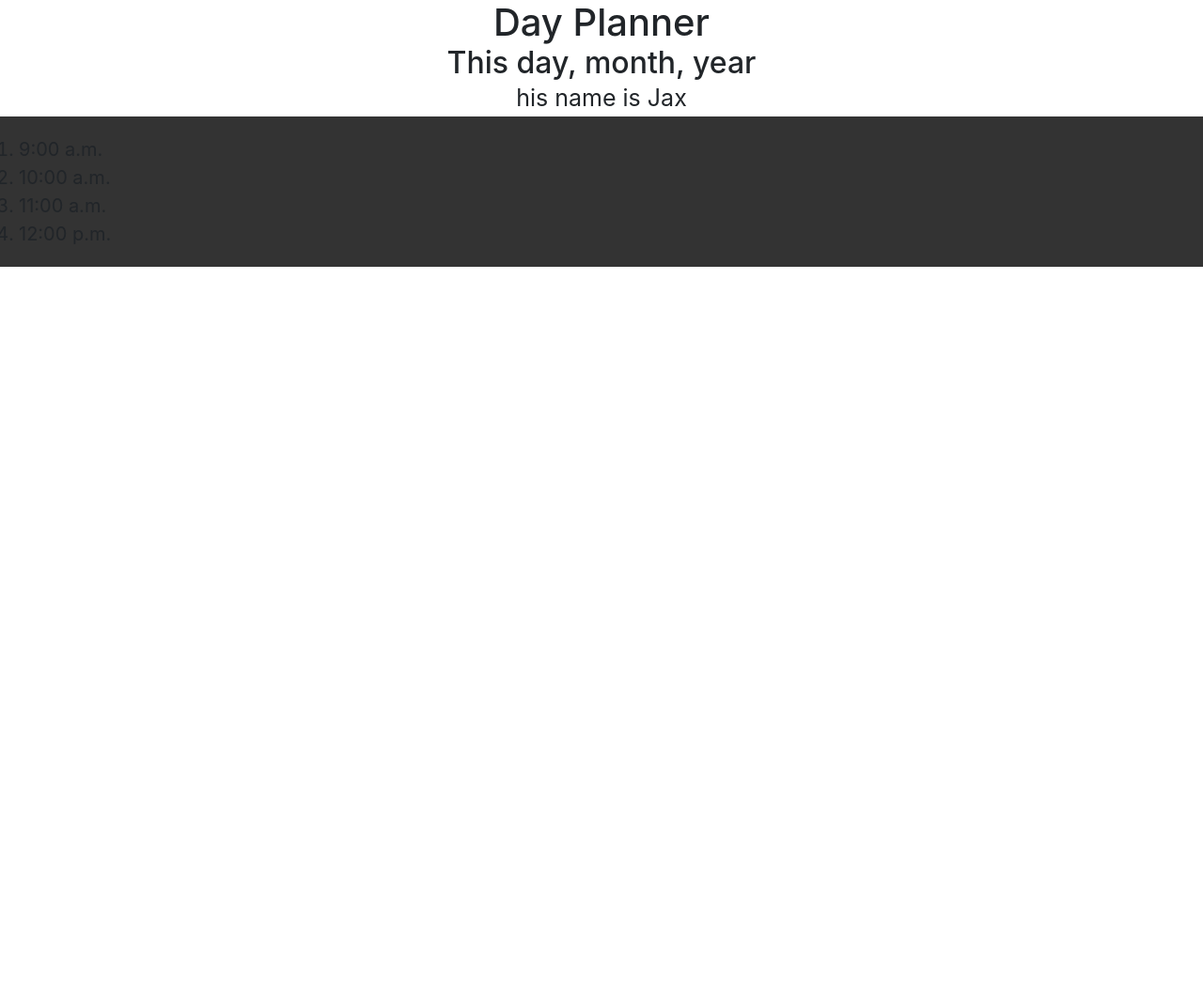
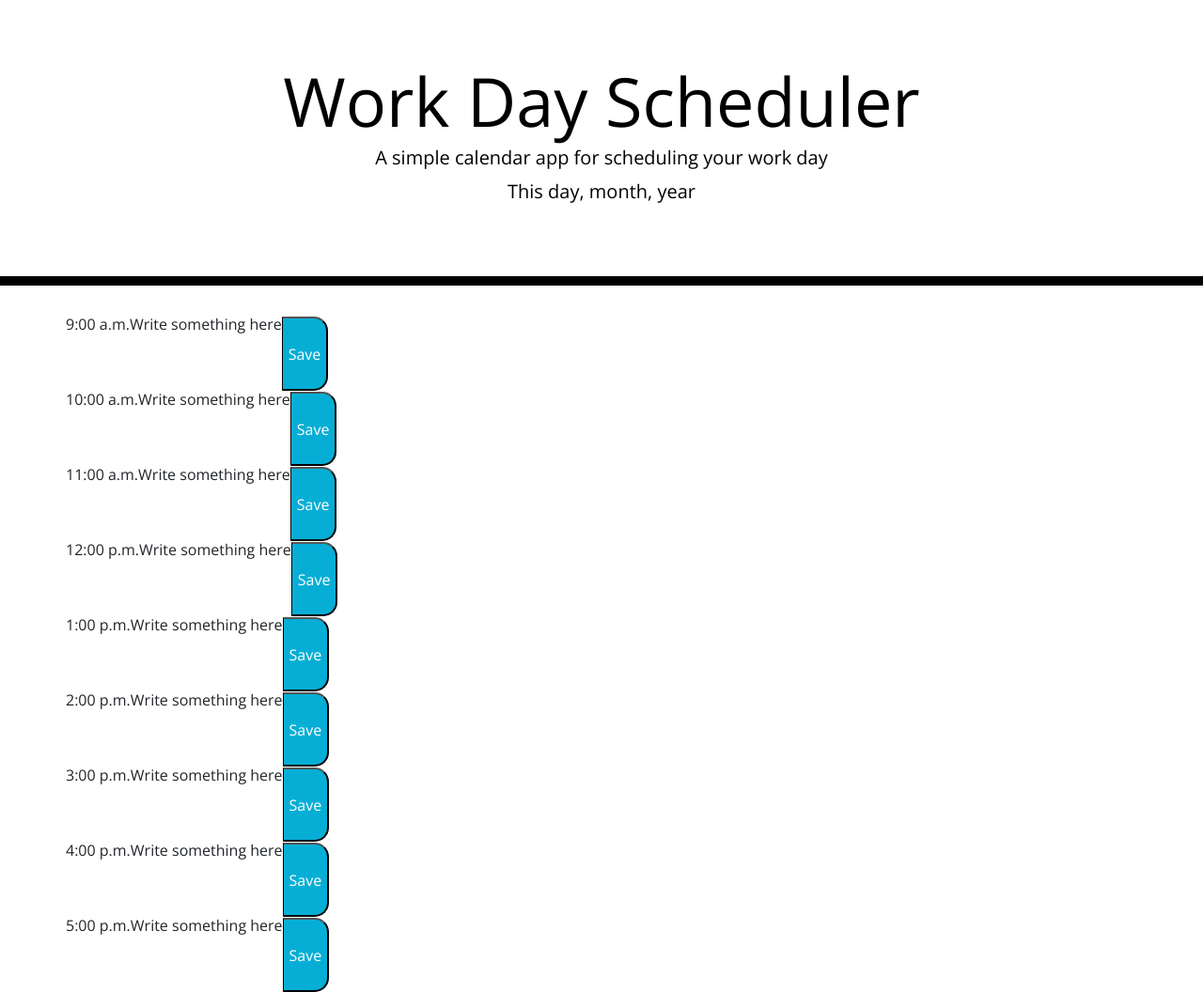
Before and after one commit to ajrsabet/Day_Planner, a plain HTML site: page index.html in a window 1280 px wide. Shown: the whole page at 94% size. Before the commit the page ends 800 px from the top, so only its background shows below. Drawn offline with nearby package versions, Linux system fonts and the light colour scheme.

Commit message:
basic stucture

```diff
--- a/index.html
+++ b/index.html
@@ -1,28 +1,46 @@
-<!doctype html>
+<!DOCTYPE html>
 <html lang="en">
-  <head>
-    <!-- Required meta tags -->
-    <meta charset="utf-8">
-    <meta name="viewport" content="width=device-width, initial-scale=1, shrink-to-fit=no">
 
-    <!-- Bootstrap CSS -->
-    <link rel="stylesheet" href="https://stackpath.bootstrapcdn.com/bootstrap/4.3.1/css/bootstrap.min.css" integrity="sha384-ggOyR0iXCbMQv3Xipma34MD+dH/1fQ784/j6cY/iJTQUOhcWr7x9JvoRxT2MZw1T" crossorigin="anonymous">
-<!-- Added link to the jQuery Library -->
-<script src="https://cdnjs.cloudflare.com/ajax/libs/jquery/3.2.1/jquery.min.js"></script>
-    <title>Day Planner</title>
-  </head>
-  <body>
-    <div class="container">
+<head>
+	<meta charset="UTF-8" />
+	<meta name="viewport" content="width=device-width, initial-scale=1.0" />
+	<meta http-equiv="X-UA-Compatible" content="ie=edge" />
+	<link rel="stylesheet" href="https://stackpath.bootstrapcdn.com/bootstrap/4.3.1/css/bootstrap.min.css" />
+	<link rel="stylesheet" href="https://use.fontawesome.com/releases/v5.8.1/css/all.css"
+		integrity="sha384-50oBUHEmvpQ+1lW4y57PTFmhCaXp0ML5d60M1M7uH2+nqUivzIebhndOJK28anvf" crossorigin="anonymous" />
 
+	<link href="https://fonts.googleapis.com/css?family=Open+Sans&display=swap" rel="stylesheet" />
+	<link rel="stylesheet" href="https://stackpath.bootstrapcdn.com/bootstrap/4.3.1/css/bootstrap.min.css"
+		integrity="sha384-ggOyR0iXCbMQv3Xipma34MD+dH/1fQ784/j6cY/iJTQUOhcWr7x9JvoRxT2MZw1T" crossorigin="anonymous">
+	<link rel="stylesheet" href="style.css" />
+	<title>Work Day Scheduler</title>
+</head>
 
-    </div>
+<body>
+	<header class="jumbotron">
+		<h1 class="display-3">Work Day Scheduler</h1>
+		<p class="lead">A simple calendar app for scheduling your work day</p>
+		<p id="currentDay" class="lead"></p>
+	</header>
+	<div class="container">
+		<!-- Timeblocks go here -->
 
-    <!-- JavaScript -->
-    <script src="script.js"></script>
-    <script src="moment.js"></script>
-    <!-- jQuery first, then Popper.js, then Bootstrap JS -->
-    <script src="https://code.jquery.com/jquery-3.3.1.slim.min.js" integrity="sha384-q8i/X+965DzO0rT7abK41JStQIAqVgRVzpbzo5smXKp4YfRvH+8abtTE1Pi6jizo" crossorigin="anonymous"></script>
-    <script src="https://cdnjs.cloudflare.com/ajax/libs/popper.js/1.14.7/umd/popper.min.js" integrity="sha384-UO2eT0CpHqdSJQ6hJty5KVphtPhzWj9WO1clHTMGa3JDZwrnQq4sF86dIHNDz0W1" crossorigin="anonymous"></script>
-    <script src="https://stackpath.bootstrapcdn.com/bootstrap/4.3.1/js/bootstrap.min.js" integrity="sha384-JjSmVgyd0p3pXB1rRibZUAYoIIy6OrQ6VrjIEaFf/nJGzIxFDsf4x0xIM+B07jRM" crossorigin="anonymous"></script>
-  </body>
+	</div>
+	<!-- collapsed scripts -->
+	<div>
+		<script src="https://code.jquery.com/jquery-3.4.1.min.js"></script>
+		<script src="script.js"></script>
+		<script src="https://cdnjs.cloudflare.com/ajax/libs/moment.js/2.24.0/moment.min.js"></script>
+		<script src="https://code.jquery.com/jquery-3.3.1.slim.min.js"
+			integrity="sha384-q8i/X+965DzO0rT7abK41JStQIAqVgRVzpbzo5smXKp4YfRvH+8abtTE1Pi6jizo" crossorigin="anonymous">
+		</script>
+		<script src="https://cdnjs.cloudflare.com/ajax/libs/popper.js/1.14.7/umd/popper.min.js"
+			integrity="sha384-UO2eT0CpHqdSJQ6hJty5KVphtPhzWj9WO1clHTMGa3JDZwrnQq4sF86dIHNDz0W1" crossorigin="anonymous">
+		</script>
+		<script src="https://stackpath.bootstrapcdn.com/bootstrap/4.3.1/js/bootstrap.min.js"
+			integrity="sha384-JjSmVgyd0p3pXB1rRibZUAYoIIy6OrQ6VrjIEaFf/nJGzIxFDsf4x0xIM+B07jRM" crossorigin="anonymous">
+		</script>
+	</div>
+</body>
+
 </html>
--- a/script.js
+++ b/script.js
@@ -1,47 +1,36 @@
 // Set the body to a variable
-var body = document.body;
+// var container = $(".container");
+// Create all necessary elements
+var hourArry = ["9:00 a.m.", "10:00 a.m.", "11:00 a.m.", "12:00 p.m.", "1:00 p.m.", "2:00 p.m.", "3:00 p.m.", "4:00 p.m.", "5:00 p.m.", ]
+var container = $(".container");
 
-// Create all necessary elements
-var h1El = document.createElement("h1");
-var h2El = document.createElement("h2");
-var infoEl = document.createElement("div");
-var nameEl = document.createElement("div");
-var favoriteEl = document.createElement("div");
-var listEl = document.createElement("ol");
-var hour9 = document.createElement("li");
-var hour10 = document.createElement("li");
-var hour11 = document.createElement("li");
-var hour12 = document.createElement("li");
+// h2Date.text("This day, month, year");
+$("#currentDay").text("This day, month, year");
 
-// Store our li elements in a variable
-var listItems = document.getElementsByTagName("li");
+// template
+// var var1 = $("<div>");
+// 	var1.addClass("row");
+// 	var1.text("test");
+// 	parent.append(var1);
 
-// Set the text content of relevant elements
-h1El.textContent = "Day Planner";
-h2El.textContent = "This day, month, year";
-nameEl.textContent = "his name is Jax";
-favoriteEl.textContent = "";
-hour9.textContent = "9:00 a.m.";
-hour10.textContent = "10:00 a.m.";
-hour11.textContent = "11:00 a.m.";
-hour12.textContent = "12:00 p.m.";
+for (let i = 0; i < hourArry.length; i++) {
+	var row = $("<div>");
+	row.addClass("row");
+	container.append(row);
 
-// Append all of our elements
-body.appendChild(h1El);
-body.appendChild(h2El);
-body.appendChild(infoEl);
-infoEl.appendChild(nameEl);
-body.appendChild(favoriteEl);
-favoriteEl.appendChild(listEl);
-listEl.appendChild(hour9);
-listEl.appendChild(hour10);
-listEl.appendChild(hour11);
-listEl.appendChild(hour12);
+	var timeBlock = $("<div>");
+	timeBlock.addClass("time-block column");
+	timeBlock.text(hourArry[i])
+	row.append(timeBlock)
 
-// Style all of our elements
-h1El.setAttribute("style", "margin:auto; width:50%; text-align:center;");
-h2El.setAttribute("style", "margin:auto; width:100%; text-align:center;");
-infoEl.setAttribute("style", "margin:auto; width:50%; text-align:center;");
-nameEl.setAttribute("style", "font-size:25px; text-align:center;");
-favoriteEl.setAttribute("style", "font-size:20px;");
-listEl.setAttribute("style", "background:#333333; padding:20px;");
+	var textArea = $("<div>");
+	textArea.addClass("textarea column");
+	textArea.text("Write something here")
+	row.append(textArea)
+
+	var saveBtn = $("<button>");
+	saveBtn.addClass("saveBtn column");
+	saveBtn.text("Save")
+	row.append(saveBtn)
+
+}
--- a/style.css
+++ b/style.css
@@ -0,0 +1,91 @@
+/* .day {
+    margin: auto;
+    height: 100vh;
+    width: 100%;
+    -webkit-box-shadow: 10px 10px 16px 0px rgba(0,0,0,0.59);
+-moz-box-shadow: 10px 10px 16px 0px rgba(0,0,0,0.59);
+box-shadow: 10px 10px 16px 0px rgba(0,0,0,0.59);
+}
+
+.rowHour {
+    margin: 10px;
+
+    -webkit-box-shadow: inset 10px 10px 16px 0px rgba(0,0,0,0.59);
+-moz-box-shadow: inset 10px 10px 16px 0px rgba(0,0,0,0.59);
+box-shadow: inset 10px 10px 16px 0px rgba(0,0,0,0.59);
+} */
+
+body {
+    font-family: 'Open Sans', sans-serif;
+    font-size: 16px;
+    line-height: 1;
+}
+
+textarea {
+    background: transparent;
+    border: none;
+    resize: none;
+    color: #000000;
+    /* width: 50vw; */
+    border-left: 1px solid black;
+    padding: 10px;
+}
+
+.jumbotron {
+    text-align: center;
+    background-color: transparent;
+    color: black;
+    border-radius: 0;
+    border-bottom: 10px solid black;
+}
+
+.description {
+    white-space: pre-wrap;
+}
+
+.time-block {
+    text-align: center;
+    border-radius: 15px;
+    /* width: 100px; */
+}
+
+.row {
+    white-space: pre-wrap;
+    height: 80px;
+    border-top: 1px solid white;
+    ;
+}
+
+.hour {
+    background-color: #ffffff;
+    color: #000000;
+    border-top: 1px dashed #000000;
+}
+
+.past {
+    background-color: #d3d3d3;
+    color: white;
+}
+
+.present {
+    background-color: #ff6961;
+    color: white;
+}
+
+.future {
+    background-color: #77dd77;
+    color: white;
+}
+
+.saveBtn {
+    border-left: 1px solid black;
+    border-top-right-radius: 15px;
+    border-bottom-right-radius: 15px;
+    background-color: #06AED5;
+    color: white;
+}
+
+.saveBtn i:hover {
+    font-size: 20px;
+    transition: all .3s ease-in-out;
+}
```
